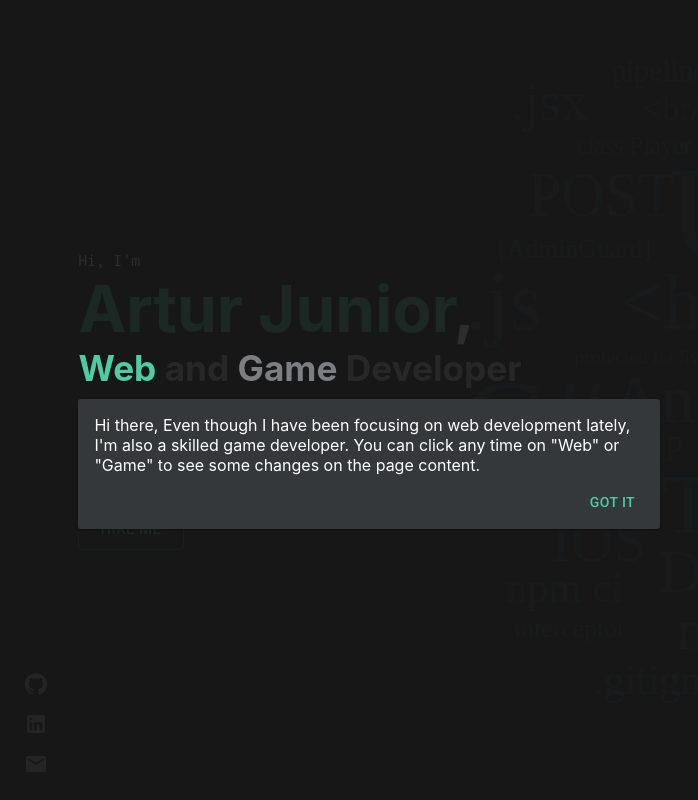
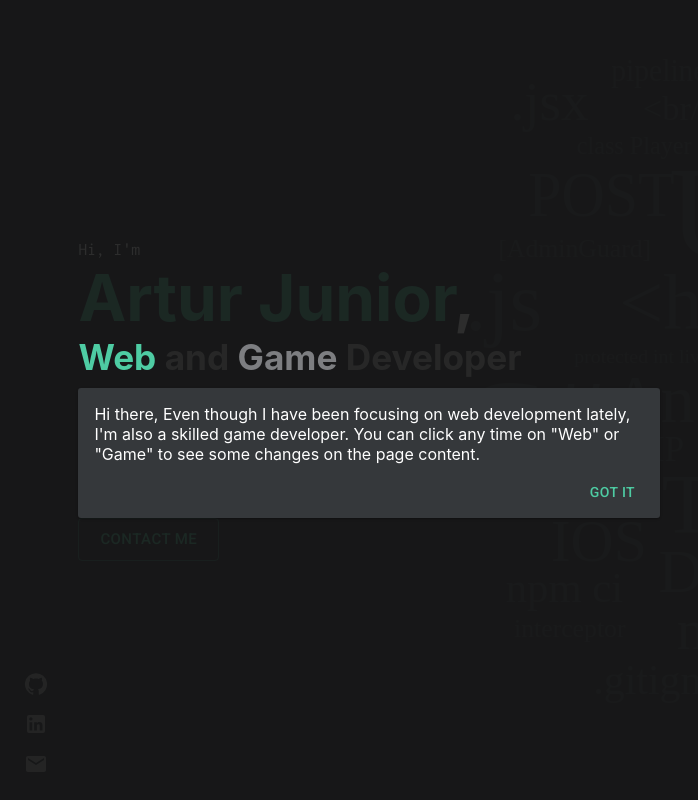
Before and after one commit to arturcmjr/arju-page, a React (Create React App) app: page / in a window 1280 px wide. Shown: the top 800 px of the page, without its empty margins (0-698 px from the left). Built offline with nearby package versions, Linux system fonts and the light colour scheme.

Commit message:
updated short description to match my current job

```diff
--- a/src/App.scss
+++ b/src/App.scss
@@ -26,6 +26,31 @@ p {
 
   b, strong {
     color: #fff;
+  }
+
+  a, a:visited {
+    display: inline-block;
+    position: relative;
+    text-decoration: none;
+    color: var(--primary);
+  }
+
+  a::after {
+    content: '';
+    position: absolute;
+    width: 100%;
+    transform: scaleX(0);
+    height: 2px;
+    bottom: 0;
+    left: 0;
+    background-color: var(--primary);
+    transform-origin: bottom right;
+    transition: transform 0.25s ease-out;
+  }
+
+  a:hover::after {
+    transform: scaleX(1);
+    transform-origin: bottom left;
   }
 }
 
--- a/src/common/i18/en.json
+++ b/src/common/i18/en.json
@@ -12,8 +12,9 @@
   "introduction": {
     "hi": "Hi, I'm",
     "job_separator": "and",
-    "short": "I'm a software developer who can work well on every development layer. I live next to Brasília, Brazil. I'm open to job offers on-site nearby or remotely anywhere around the globe.",
-    "hire_me": "hire me"
+    "short": "I'm a software developer who can work well on every development layer. I live next to Brasília, Brazil. I work as a full-stack developer at <0>{{company}}</0>. I'm currently not seeking job opportunities. However, my inbox it's always open to chat about any topic.",
+    "hire_me": "hire me",
+    "contact_me": "contact me"
   },
   "about": {
     "title": "Who I Am",
--- a/src/common/i18/pt-BR.json
+++ b/src/common/i18/pt-BR.json
@@ -12,8 +12,9 @@
   "introduction": {
     "hi": "Oi, sou o",
     "job_separator": "e",
-    "short": "Sou um desenvolvedor de software que trabalha bem em todas as camadas do desenvolvimento. Moro perto de Brasília, Brasil e estou aberto a ofertas de emprego nas proximidades ou remotamente em qualquer lugar do mundo.",
-    "hire_me": "trabalhe comigo"
+    "short": "Sou um desenvolvedor de software que trabalha bem em todas as camadas do desenvolvimento. Moro perto de Brasília, Brasil. Estou trabalhando como desenvolvedor full-stack na <0>{{company}}</0>. A pesar de não está procurando ofertas de emprego, estou sempre disposto a conversar sobre qualquer assunto.",
+    "hire_me": "trabalhe comigo",
+    "contact_me": "contact me"
   },
   "about": {
     "title": "Quem Eu Sou",
--- a/src/components/Introduction/Introduction.tsx
+++ b/src/components/Introduction/Introduction.tsx
@@ -3,7 +3,7 @@ import { Button } from "@mui/material";
 import wordsImage from "../../images/words.svg";
 import styles from "./Introduction.module.scss";
 import { getAnalytics, logEvent } from "@firebase/analytics";
-import { useTranslation } from "react-i18next";
+import { Trans, useTranslation } from "react-i18next";
 
 interface IntroductionProps {
   jobTitle: EJobTitle;
@@ -49,9 +49,15 @@ export function Introduction(props: IntroductionProps): JSX.Element {
             {renderJobTitle(EJobTitle.Web)} {t("introduction.job_separator")}{" "}
             {renderJobTitle(EJobTitle.Game)} Developer
           </h2>
-          <p>{t("introduction.short")}</p>
+          <p>
+            <Trans
+              i18nKey={`introduction.short`}
+              values={{ company: 'Autotrac'}}
+              components={[<a target='_blank' href="https://www.autotrac.com.br/"></a>]}
+            ></Trans>
+          </p>
           <Button href="#contact" variant="outlined" size="large">
-            {t("introduction.hire_me")}
+            {t("introduction.contact_me")}
           </Button>
         </div>
       </div>
--- a/src/components/JobOverlay/JobInstructionsOverlay.scss
+++ b/src/components/JobOverlay/JobInstructionsOverlay.scss
@@ -12,7 +12,6 @@
   left: 0;
   right: 0;
   bottom: 0;
-  // background-color: rgba(0, 0, 0, 0.5);
   backdrop-filter: contrast(40%) brightness(25%);
   z-index: 10000;
   overflow: hidden;
```
